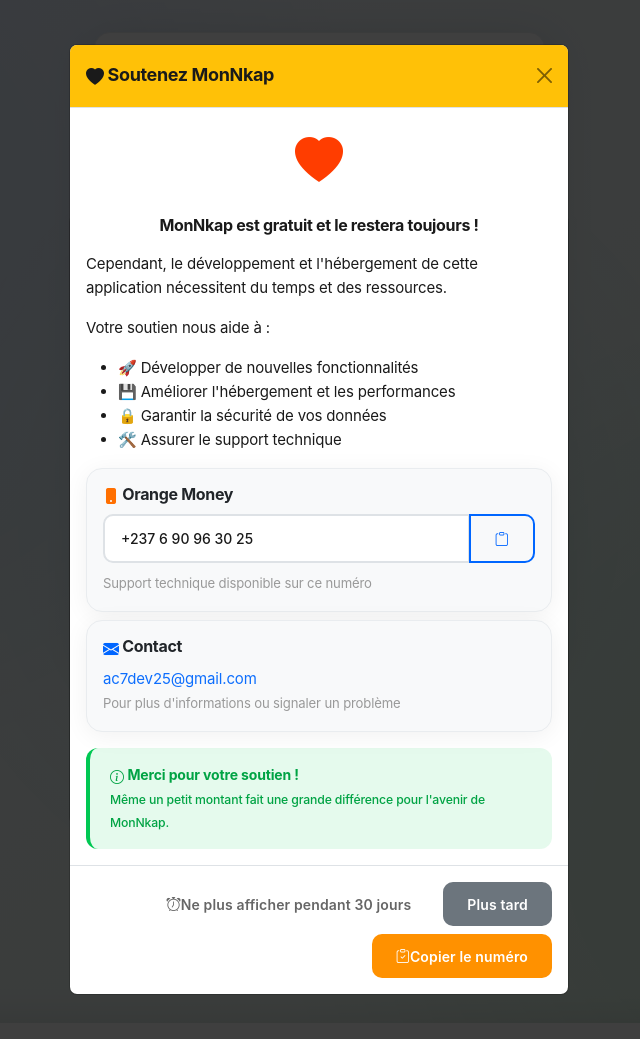
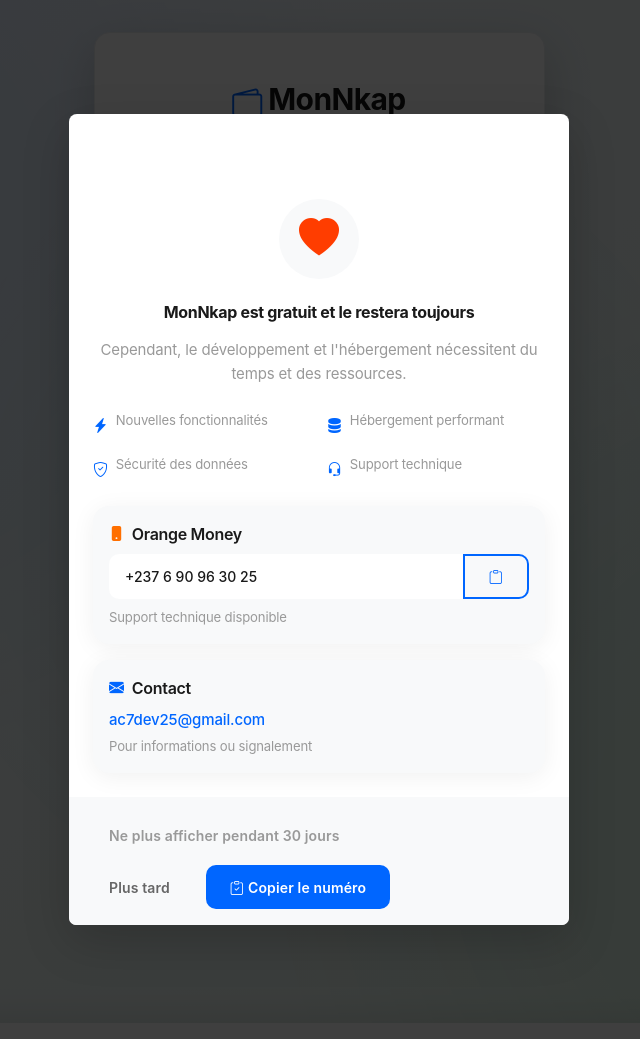
Before and after one commit to AcMongue/monNkap, a Django app: page /accounts/login/ in a window 1280 px wide. Shown: the whole page, without its empty margins (321-961 px from the left). Run offline with Django 4.2, Linux system fonts and the light colour scheme.

Commit message:
Design modal donation plus elegant et professionnel

```diff
--- a/templates/base.html
+++ b/templates/base.html
@@ -1563,65 +1563,89 @@
     <!-- Modal Soutien / Donation -->
     <div class="modal fade" id="donationModal" tabindex="-1" aria-labelledby="donationModalLabel" aria-hidden="true">
         <div class="modal-dialog modal-dialog-centered">
-            <div class="modal-content">
-                <div class="modal-header bg-warning text-dark">
-                    <h5 class="modal-title" id="donationModalLabel">
-                        <i class="bi bi-heart-fill"></i> Soutenez MonNkap
+            <div class="modal-content border-0 shadow-lg">
+                <div class="modal-header border-0 bg-gradient" style="background: linear-gradient(135deg, #667eea 0%, #764ba2 100%);">
+                    <h5 class="modal-title text-white fw-bold" id="donationModalLabel">
+                        <i class="bi bi-heart-fill me-2"></i>Soutenez MonNkap
                     </h5>
-                    <button type="button" class="btn-close" data-bs-dismiss="modal" aria-label="Close"></button>
+                    <button type="button" class="btn-close btn-close-white" data-bs-dismiss="modal" aria-label="Close"></button>
                 </div>
-                <div class="modal-body">
-                    <div class="text-center mb-3">
-                        <i class="bi bi-heart-fill text-danger" style="font-size: 3rem;"></i>
+                <div class="modal-body p-4">
+                    <div class="text-center mb-4">
+                        <div class="d-inline-flex align-items-center justify-content-center bg-light rounded-circle" style="width: 80px; height: 80px;">
+                            <i class="bi bi-heart-fill text-danger" style="font-size: 2.5rem;"></i>
+                        </div>
                     </div>
-                    <h6 class="fw-bold text-center mb-3">MonNkap est gratuit et le restera toujours !</h6>
-                    <p>Cependant, le développement et l'hébergement de cette application nécessitent du temps et des ressources.</p>
-                    <p class="mb-3">Votre soutien nous aide à :</p>
-                    <ul>
-                        <li>🚀 Développer de nouvelles fonctionnalités</li>
-                        <li>💾 Améliorer l'hébergement et les performances</li>
-                        <li>🔒 Garantir la sécurité de vos données</li>
-                        <li>🛠️ Assurer le support technique</li>
-                    </ul>
-
-                    <div class="card bg-light mt-3">
-                        <div class="card-body">
-                            <h6 class="card-title"><i class="bi bi-phone-fill text-warning"></i> Orange Money</h6>
-                            <div class="input-group mb-2">
-                                <input type="text" class="form-control" id="orangeMoneyNumber" value="+237 6 90 96 30 25" readonly>
-                                <button class="btn btn-outline-primary" type="button" id="copyOrangeMoneyBtn" title="Copier le numéro">
+
+                    <h6 class="fw-bold text-center mb-3">MonNkap est gratuit et le restera toujours</h6>
+                    <p class="text-muted text-center mb-4">Cependant, le développement et l'hébergement nécessitent du temps et des ressources.</p>
+
+                    <div class="row g-3 mb-4">
+                        <div class="col-6">
+                            <div class="d-flex align-items-start">
+                                <i class="bi bi-lightning-charge-fill text-primary me-2 mt-1"></i>
+                                <small class="text-muted">Nouvelles fonctionnalités</small>
+                            </div>
+                        </div>
+                        <div class="col-6">
+                            <div class="d-flex align-items-start">
+                                <i class="bi bi-server text-primary me-2 mt-1"></i>
+                                <small class="text-muted">Hébergement performant</small>
+                            </div>
+                        </div>
+                        <div class="col-6">
+                            <div class="d-flex align-items-start">
+                                <i class="bi bi-shield-check text-primary me-2 mt-1"></i>
+                                <small class="text-muted">Sécurité des données</small>
+                            </div>
+                        </div>
+                        <div class="col-6">
+                            <div class="d-flex align-items-start">
+                                <i class="bi bi-headset text-primary me-2 mt-1"></i>
+                                <small class="text-muted">Support technique</small>
+                            </div>
+                        </div>
+                    </div>
+
+                    <div class="card border-0 bg-light mb-3">
+                        <div class="card-body p-3">
+                            <div class="d-flex align-items-center mb-2">
+                                <i class="bi bi-phone-fill text-warning me-2"></i>
+                                <h6 class="mb-0 fw-semibold">Orange Money</h6>
+                            </div>
+                            <div class="input-group">
+                                <input type="text" class="form-control border-0 bg-white" id="orangeMoneyNumber" value="+237 6 90 96 30 25" readonly>
+                                <button class="btn btn-outline-primary" type="button" id="copyOrangeMoneyBtn" title="Copier">
                                     <i class="bi bi-clipboard"></i>
                                 </button>
                             </div>
-                            <small class="text-muted">Support technique disponible sur ce numéro</small>
+                            <small class="text-muted d-block mt-2">Support technique disponible</small>
                         </div>
                     </div>
 
-                    <div class="card bg-light mt-2">
-                        <div class="card-body">
-                            <h6 class="card-title"><i class="bi bi-envelope-fill text-primary"></i> Contact</h6>
-                            <p class="mb-0">
-                                <a href="mailto:ac7dev25@gmail.com" class="text-decoration-none">
-                                    ac7dev25@gmail.com
-                                </a>
-                            </p>
-                            <small class="text-muted">Pour plus d'informations ou signaler un problème</small>
+                    <div class="card border-0 bg-light">
+                        <div class="card-body p-3">
+                            <div class="d-flex align-items-center mb-2">
+                                <i class="bi bi-envelope-fill text-primary me-2"></i>
+                                <h6 class="mb-0 fw-semibold">Contact</h6>
+                            </div>
+                            <a href="mailto:ac7dev25@gmail.com" class="text-decoration-none text-primary fw-medium">
+                                ac7dev25@gmail.com
+                            </a>
+                            <small class="text-muted d-block mt-1">Pour informations ou signalement</small>
                         </div>
                     </div>
-
-                    <div class="alert alert-success mt-3 mb-0">
-                        <i class="bi bi-info-circle"></i> <strong>Merci pour votre soutien !</strong><br>
-                        <small>Même un petit montant fait une grande différence pour l'avenir de MonNkap.</small>
+                </div>
+                <div class="modal-footer border-0 bg-light d-flex justify-content-between">
+                    <button type="button" class="btn btn-sm btn-link text-muted text-decoration-none" id="snooze30DaysBtn">
+                        Ne plus afficher pendant 30 jours
+                    </button>
+                    <div>
+                        <button type="button" class="btn btn-outline-secondary me-2" data-bs-dismiss="modal">Plus tard</button>
+                        <button type="button" class="btn btn-primary" id="copyAndCloseBtn">
+                            <i class="bi bi-clipboard-check me-1"></i>Copier le numéro
+                        </button>
                     </div>
-                </div>
-                <div class="modal-footer">
-                    <button type="button" class="btn btn-sm btn-outline-secondary" id="snooze30DaysBtn">
-                        <i class="bi bi-alarm"></i> Ne plus afficher pendant 30 jours
-                    </button>
-                    <button type="button" class="btn btn-secondary" data-bs-dismiss="modal">Plus tard</button>
-                    <button type="button" class="btn btn-warning" id="copyAndCloseBtn">
-                        <i class="bi bi-clipboard-check"></i> Copier le numéro
-                    </button>
                 </div>
             </div>
         </div>
```
